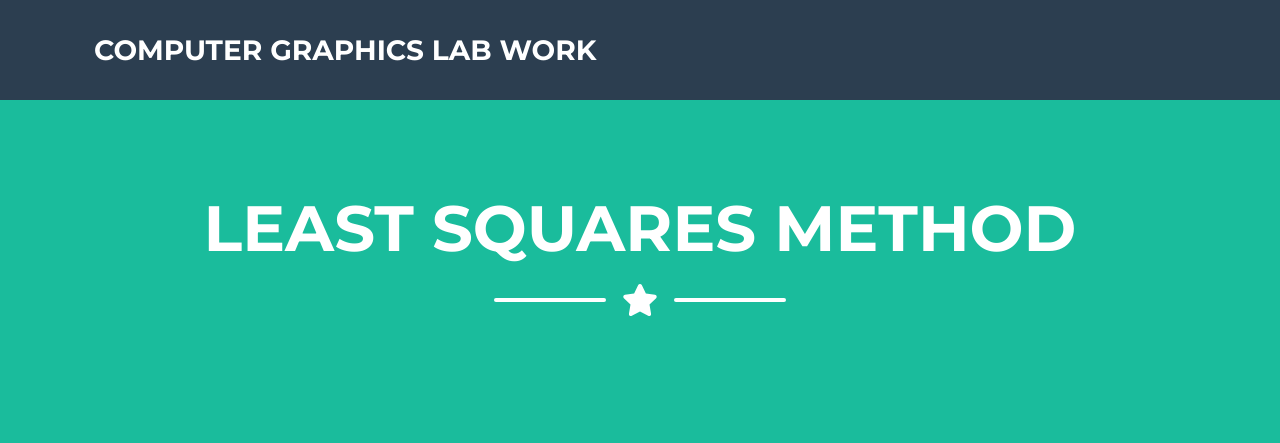
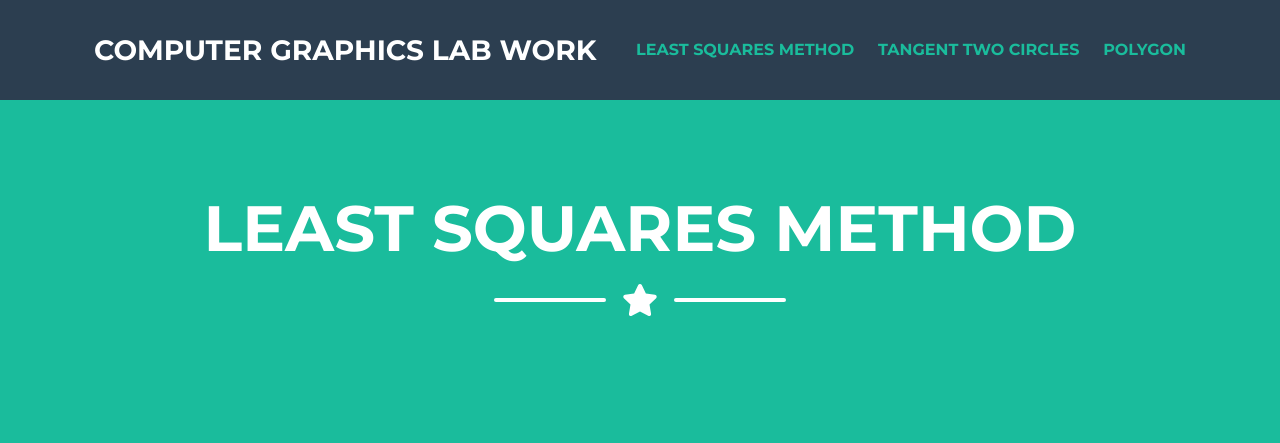
Before and after one commit to hadimini/ComputerGraphics, a Django app: page / in a window 1280 px wide. Shown: the top 443 px of the page. Run offline with Django 3.2, Linux system fonts and the light colour scheme; some libraries are stand-ins or nearby versions.

Commit message:
update header links

```diff
--- a/core/urls.py
+++ b/core/urls.py
@@ -17,6 +17,6 @@ from django.contrib import admin
 from django.urls import include, path
 
 urlpatterns = [
-    path('admin/', admin.site.urls),
+    # path('admin/', admin.site.urls),
     path('', include('main.urls'))
 ]
--- a/main/templates/main/base.html
+++ b/main/templates/main/base.html
@@ -27,6 +27,9 @@
                 <a class="navbar-brand js-scroll-trigger" href="#page-top">
                     Computer Graphics Lab work
                 </a>
+                <a href="{% url 'least_squares' %}">LEAST SQUARES METHOD </a>
+                <a href="{% url 'tangent_two_circles' %}">Tangent two circles</a>
+                <a href="{% url 'polygon' %}">polygon </a>
             </div>
         </nav>
         <!-- Masthead-->
--- a/reqs.txt
+++ b/reqs.txt
@@ -49,7 +49,7 @@ parso==0.7.1
 pexpect==4.8.0
 pickleshare==0.7.5
 Pillow==8.0.1
-pkg-resources==0.0.0
+# pkg-resources
 prometheus-client==0.9.0
 prompt-toolkit==3.0.8
 ptyprocess==0.6.0
```
Also changed, not shown: main/urls.py (line endings or trailing spaces).
